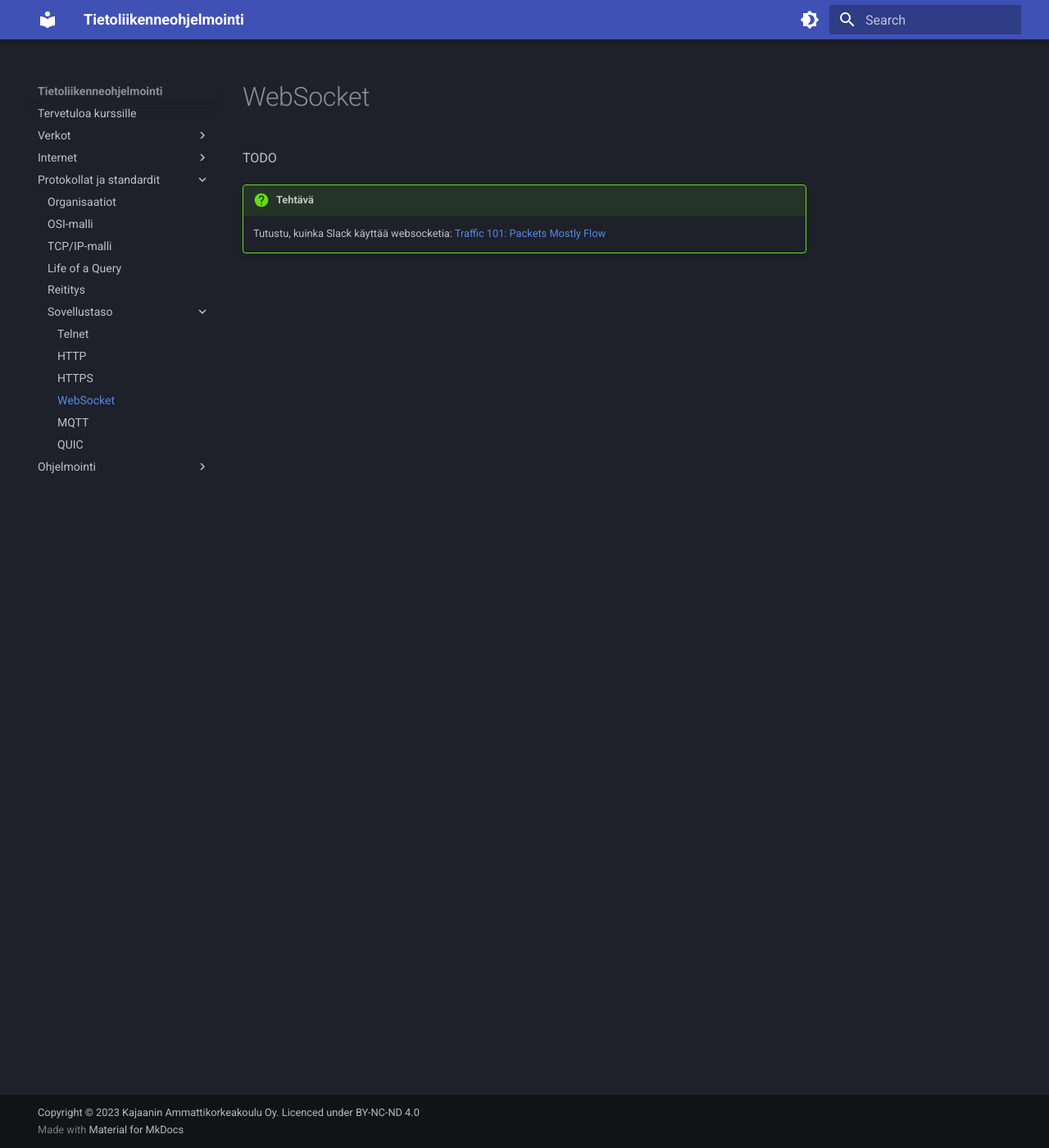
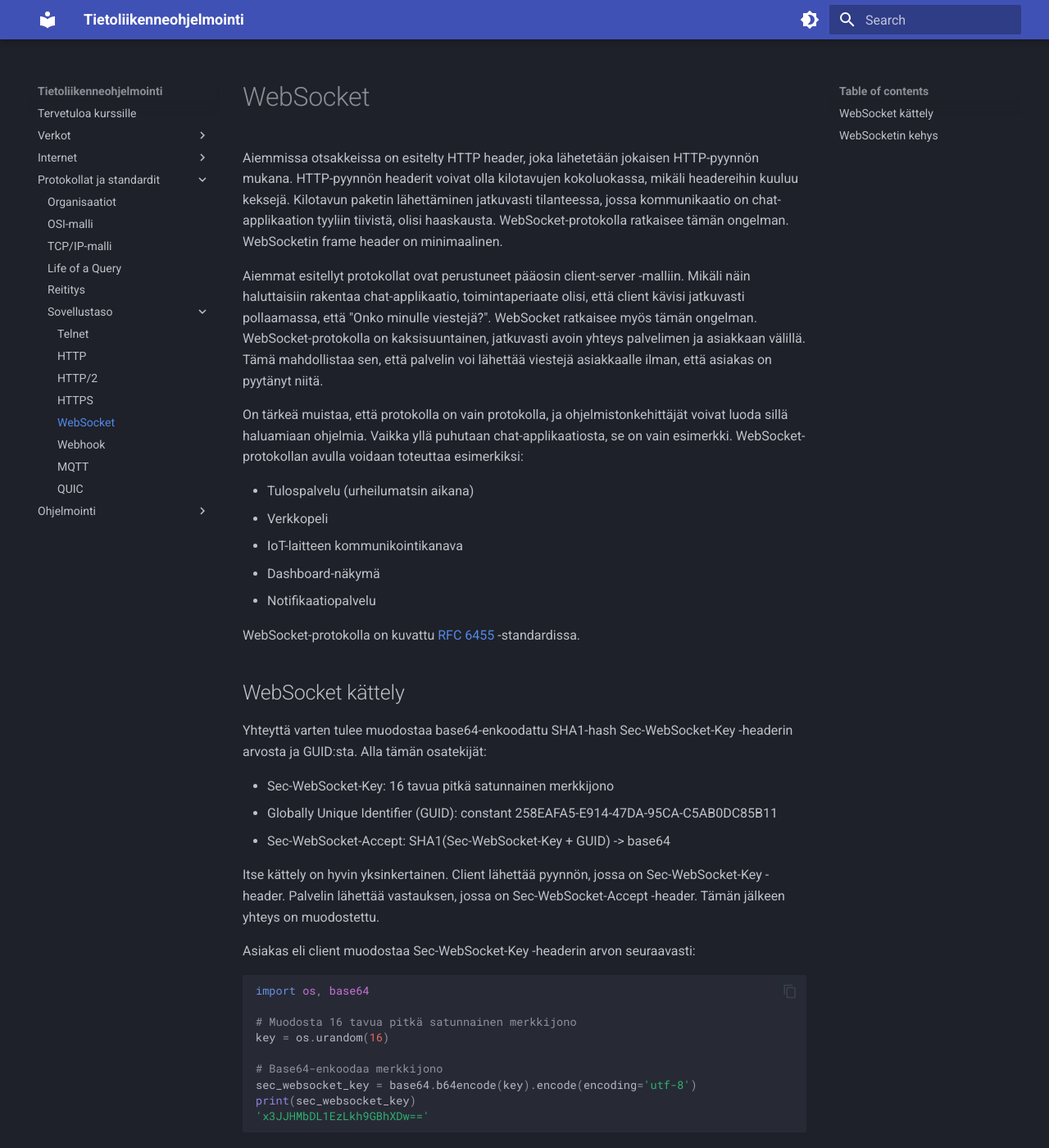
Before and after one commit to sourander/tietoliikenneohjelmointi, an MkDocs documentation site: the page built from docs/protokollat_ja_standardit/sovellustaso/websocket.md, in a window 1280 px wide and 1400 px high. Shown: the whole window at 82% size. Built offline with MkDocs 1.6.1 and Material for MkDocs 9.7.7, drawn with Linux system fonts in a browser that asks for light colours; some of the changed text lies outside the part shown.

Commit message:
Added HTTP2 and WebSocket

````diff
--- a/docs/protokollat_ja_standardit/sovellustaso/websocket.md
+++ b/docs/protokollat_ja_standardit/sovellustaso/websocket.md
@@ -1,4 +1,89 @@
-TODO
+Aiemmissa otsakkeissa on esitelty HTTP header, joka lähetetään jokaisen HTTP-pyynnön mukana. HTTP-pyynnön headerit voivat olla kilotavujen kokoluokassa, mikäli headereihin kuuluu keksejä. Kilotavun paketin lähettäminen jatkuvasti tilanteessa, jossa kommunikaatio on chat-applikaation tyyliin tiivistä, olisi haaskausta. WebSocket-protokolla ratkaisee tämän ongelman. WebSocketin frame header on minimaalinen.
+
+Aiemmat esitellyt protokollat ovat perustuneet pääosin client-server -malliin. Mikäli näin haluttaisiin rakentaa chat-applikaatio, toimintaperiaate olisi, että client kävisi jatkuvasti pollaamassa, että "Onko minulle viestejä?". WebSocket ratkaisee myös tämän ongelman. WebSocket-protokolla on kaksisuuntainen, jatkuvasti avoin yhteys palvelimen ja asiakkaan välillä. Tämä mahdollistaa sen, että palvelin voi lähettää viestejä asiakkaalle ilman, että asiakas on pyytänyt niitä.
+
+On tärkeä muistaa, että protokolla on vain protokolla, ja ohjelmistonkehittäjät voivat luoda sillä haluamiaan ohjelmia. Vaikka yllä puhutaan chat-applikaatiosta, se on vain esimerkki. WebSocket-protokollan avulla voidaan toteuttaa esimerkiksi:
+
+* Tulospalvelu (urheilumatsin aikana)
+* Verkkopeli
+* IoT-laitteen kommunikointikanava
+* Dashboard-näkymä
+* Notifikaatiopalvelu
+
+WebSocket-protokolla on kuvattu [RFC 6455](https://tools.ietf.org/html/rfc6455) -standardissa.
+
+## WebSocket kättely
+
+Yhteyttä varten tulee muodostaa base64-enkoodattu SHA1-hash Sec-WebSocket-Key -headerin arvosta ja GUID:sta. Alla tämän osatekijät:
+
+* Sec-WebSocket-Key: 16 tavua pitkä satunnainen merkkijono
+* Globally Unique Identifier (GUID): constant 258EAFA5-E914-47DA-95CA-C5AB0DC85B11
+* Sec-WebSocket-Accept: SHA1(Sec-WebSocket-Key + GUID) -> base64
+
+Itse kättely on hyvin yksinkertainen. Client lähettää pyynnön, jossa on Sec-WebSocket-Key -header. Palvelin lähettää vastauksen, jossa on Sec-WebSocket-Accept -header. Tämän jälkeen yhteys on muodostettu.
+
+Asiakas eli client muodostaa Sec-WebSocket-Key -headerin arvon seuraavasti:
+
+```python
+import os, base64
+
+# Muodosta 16 tavua pitkä satunnainen merkkijono
+key = os.urandom(16)
+
+# Base64-enkoodaa merkkijono
+sec_websocket_key = base64.b64encode(key).encode(encoding='utf-8')
+print(sec_websocket_key)
+'x3JJHMbDL1EzLkh9GBhXDw=='
+```
+
+Pyyntö palvelimelle:
+
+```http
+GET /chat HTTP/1.1
+Host: example.com
+Upgrade: websocket
+Connection: Upgrade
+Sec-WebSocket-Key: PsBiRKg9c1uZIx/SjDELUg==
+Sec-WebSocket-Version: 13
+```
+
+Palvelin muodostaa Sec-WebSocket-Accept -headerin arvon seuraavasti:
+
+```python
+# Staattinen GUID (ks. RFC 6455)
+GUID = "258EAFA5-E914-47DA-95CA-C5AB0DC85B11"
+
+# Liimaa client key ja GUID yhteen
+concatenated = client_sec_websocket_key + GUID
+
+# Muodosta SHA1-hash
+hashed = hashlib.sha1(concatenated.encode('utf-8')).digest()
+
+# Base64-enkoodaa hash
+sec_websocket_accept = base64.b64encode(hashed).decode('utf-8')
+print(sec_websocket_accept)
+'HSmrc0sMlYUkAGmm5OPpG2HaGWk=
+```
+
+Palvelimen vastaus sisältää HTTP-statuskoodin 101, mikäli kättely on suoritettu onnistuneesti.
+
+```http
+HTTP/1.1 101 Switching Protocols
+Upgrade: websocket
+Connection: Upgrade
+Sec-WebSocket-Accept: HSmrc0sMlYUkAGmm5OPpG2HaGWk=
+```
+
+## WebSocketin kehys
+
+Jatkossa kommunikaatio suoritetaan WebSocket-protokollan osalta WebSocket-kehyksellä, joka välitetään asiakkaan ja palvelimen välillä TCP:n payloadina. Huomaa, että yhteys avattiin HTTP-pyynnöllä, mutta jatkossa WebSocket-kommunikaatio ei tarvitse HTTP headereita laisinkaan. Siinä missä HTTP-pyynnön headerit voivat olla kilotavujen kokoluokassa, WebSocket-kehyksen header on vain muutaman tavun kokoinen.
+
+Voit tutustua kehyksen sisältöön [Mozilla: Writing WebSocket servers](https://developer.mozilla.org/en-US/docs/Web/API/WebSockets_API/Writing_WebSocket_servers#format)-sivulla.
+
+!!! question "Tehtävä"
+
+    WebSocket-kehyksen muodostaminen käsin ja sen lähettäminen telnetillä olisi tuskaa, joten tuon vaiheen voit ohittaa. Aja sen sijasta lokaalia WebSocket-palvelinta (esim. FastAPI:lla) ja muodosta siihen yhteys clientillä (esim. JavaScript WebSocket API). Kun teet tämän, tutki mitä tietoa palvelimen ja asiakkaan välillä liikkuu Wireshark-sovelluksen avulla.
+
 
 !!! question "Tehtävä"
     Tutustu, kuinka Slack käyttää websocketia: [Traffic 101: Packets Mostly Flow](https://slack.engineering/traffic-101-packets-mostly-flow/)
````
Also changed, not shown: docs/protokollat_ja_standardit/sovellustaso/http.md (+6 -6 lines), docs/protokollat_ja_standardit/sovellustaso/http2.md (added, +65 -0 lines), docs/protokollat_ja_standardit/sovellustaso/https.md (+1 -1 lines), docs/protokollat_ja_standardit/sovellustaso/webhook.md (added, +87 -0 lines), docs/images/http1_pipelining.png (added), docs/images/polar_partners.png (added), docs/protokollat_ja_standardit/sovellustaso/.pages, 2 other files.
